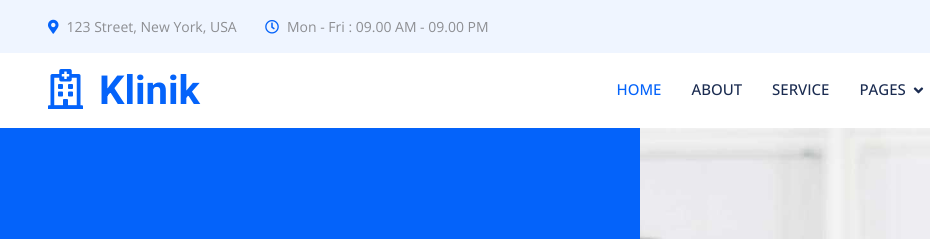
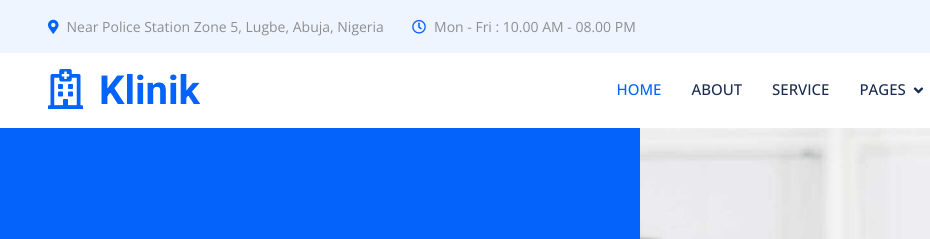
Before and after one commit to jc-joe/ahif-site, a plain HTML site: page index.html in a window 1280 px wide. Shown: the top 239 px of the page, 0-930 px from the left. Drawn offline with nearby package versions, Linux system fonts and the light colour scheme.

Commit message:
line 51 and 55 information change

```diff
--- a/index.html
+++ b/index.html
@@ -48,11 +48,11 @@
             <div class="col-lg-7 px-5 text-start">
                 <div class="h-100 d-inline-flex align-items-center py-3 me-4">
                     <small class="fa fa-map-marker-alt text-primary me-2"></small>
-                    <small>123 Street, New York, USA</small>
+                    <small>Near Police Station Zone 5, Lugbe, Abuja, Nigeria</small>
                 </div>
                 <div class="h-100 d-inline-flex align-items-center py-3">
                     <small class="far fa-clock text-primary me-2"></small>
-                    <small>Mon - Fri : 09.00 AM - 09.00 PM</small>
+                    <small>Mon - Fri : 10.00 AM - 08.00 PM</small>
                 </div>
             </div>
             <div class="col-lg-5 px-5 text-end">
```
